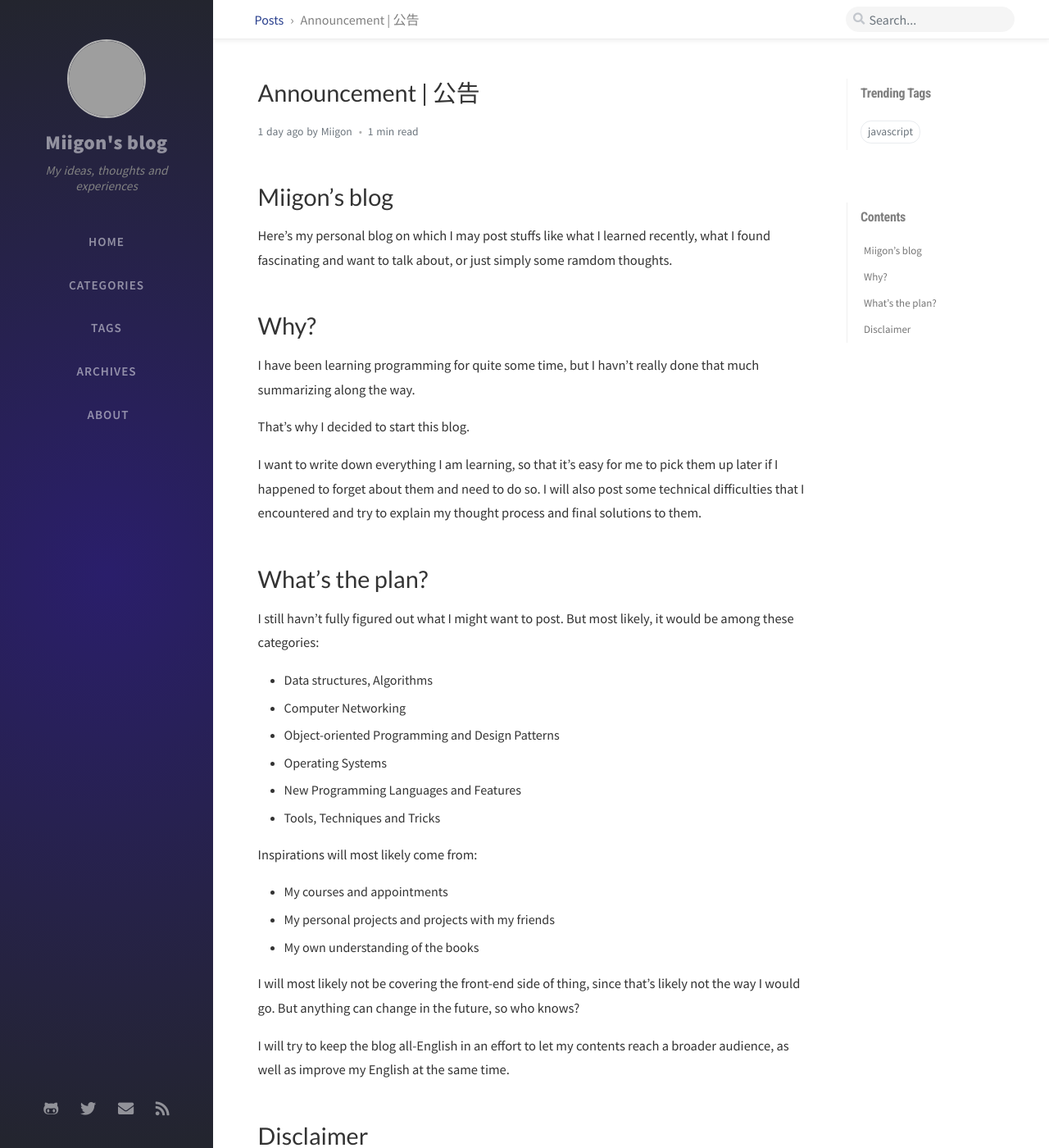
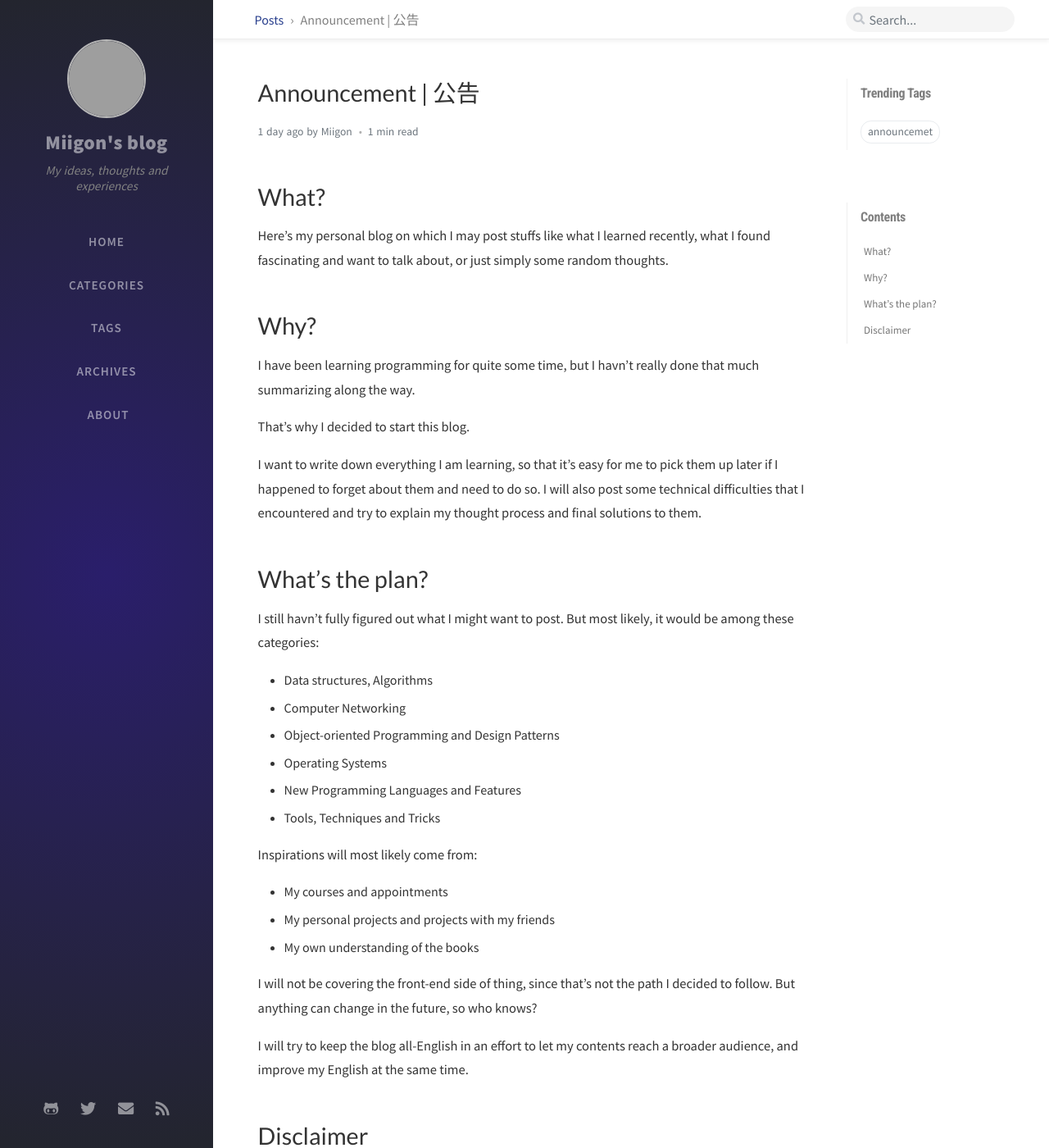
Before and after one commit to Miigon/blog, a Jekyll site: the page built from _posts/2020-12-19-first-announcement.md, in a window 1280 px wide and 1400 px high. Shown: the whole window at 82% size. Built offline with Jekyll 4.4.1, drawn with Linux system fonts in a browser that asks for light colours; nearby versions of some CDN libraries; comment, search, counter and statistics services are not loaded; some of the changed text lies outside the part shown; grey boxes are pictures that could not be loaded.

Commit message:
first-announcement: move category, fix typo

```diff
--- a/_posts/2020-12-19-first-announcement.md
+++ b/_posts/2020-12-19-first-announcement.md
@@ -1,14 +1,14 @@
 ---
 title: Announcement | 公告
 date: 2020-12-19 16:25:00 +0800
-categories: [Language, Javascript]
-tags: [javascript]
+categories: [Announcement, Uncategorized]
+tags: [announcemet]
 ---
 
-# Miigon's blog
+# What?
 
 Here's my personal blog on which I may post stuffs like what I learned recently,
- what I found fascinating and want to talk about, or just simply some ramdom thoughts.
+ what I found fascinating and want to talk about, or just simply some random thoughts.
 
 # Why?
 
@@ -39,10 +39,11 @@ Inspirations will most likely come from:
 - My own understanding of the books
 
 
-I will most likely not be covering the front-end side of thing, since that's likely
-not the way I would go. But anything can change in the future, so who knows?
+I will not be covering the front-end side of thing, since that's not the path I decided to follow.
+But anything can change in the future, so who knows?
 
-I will try to keep the blog all-English in an effort to let my contents reach a broader audience, as well as improve my English at the same time.
+I will try to keep the blog all-English in an effort to let my contents reach a broader audience,
+and improve my English at the same time.
 
 # Disclaimer
 
```
